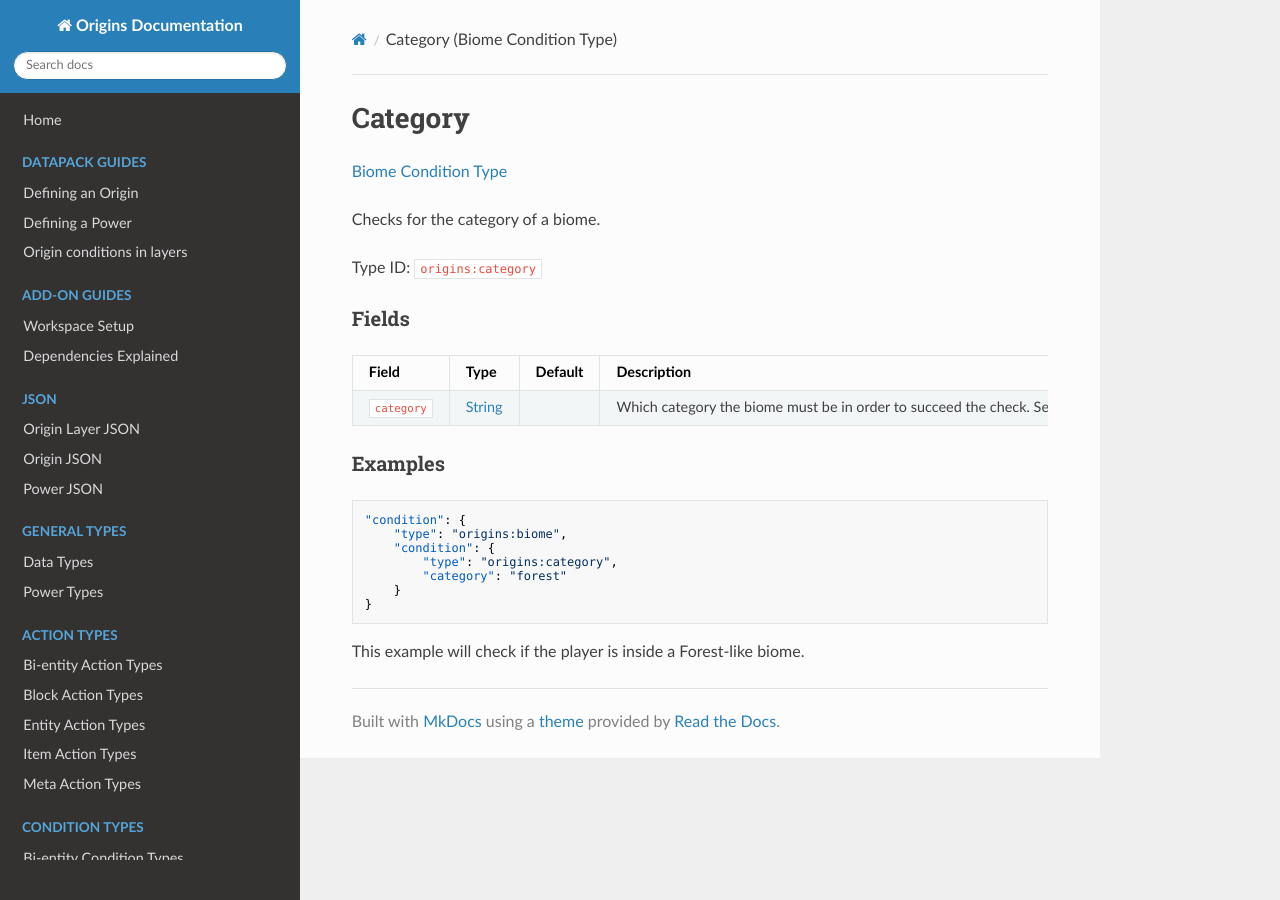
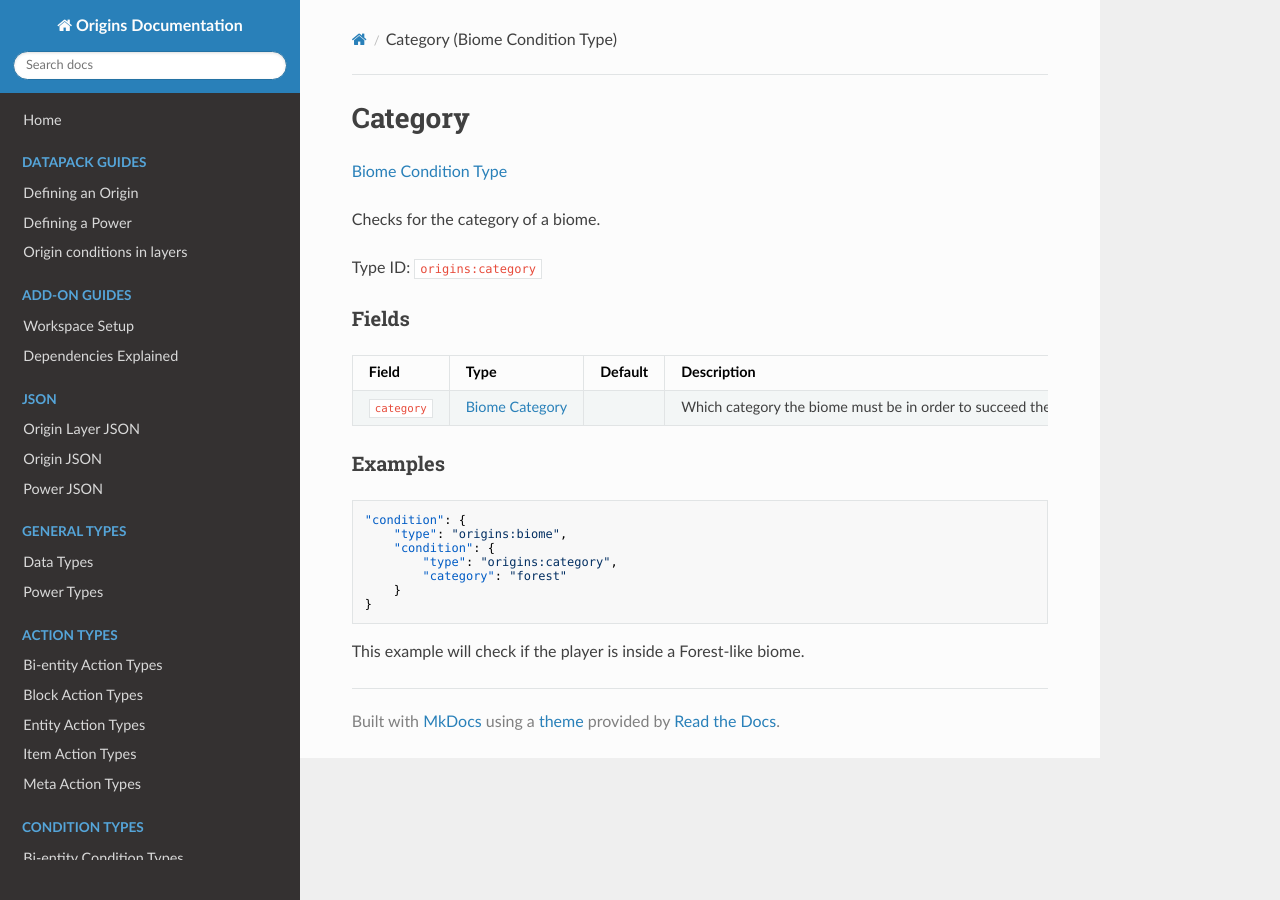
Before and after one commit to apace100/origins-docs, an MkDocs documentation site: the page built from docs/types/biome_condition_types/category.md, in a window 1280 px wide. Built offline with MkDocs 1.6.1, drawn with Linux system fonts in a browser that asks for light colours; nearby versions of some CDN libraries.

Commit message:
Updated `category.md` (Biome Condition Types) Changed the hyperlink in the field table

```diff
--- a/docs/types/biome_condition_types/category.md
+++ b/docs/types/biome_condition_types/category.md
@@ -16,7 +16,7 @@ Type ID: `origins:category`
 
 Field  | Type | Default | Description
 -------|------|---------|-------------
-`category` | [String](../data_types/string.md) | |  Which category the biome must be in order to succeed the check. See [List of Biome Categories](../../misc/extras/biome_categories.md) for possible values.
+`category` | [Biome Category](../../misc/extras/biome_categories.md) | |  Which category the biome must be in order to succeed the check.
 
 
 ### Examples
```
